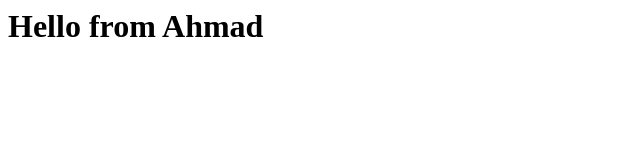
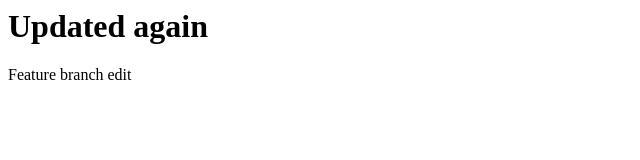
Before and after one commit to Ahmad-Murad/my-first-project, a plain HTML site: page index.html in a window 1280 px wide. Shown: the whole page, without its empty margins (0-640 px from the left). Drawn offline with Linux system fonts and the light colour scheme.

Commit message:
update homepage on feature branch

```diff
--- a/index.html
+++ b/index.html
@@ -1 +1,2 @@
-<h1>Hello from Ahmad</h1>
+<h1>Updated again</h1>
+<p>Feature branch edit</p>
```
